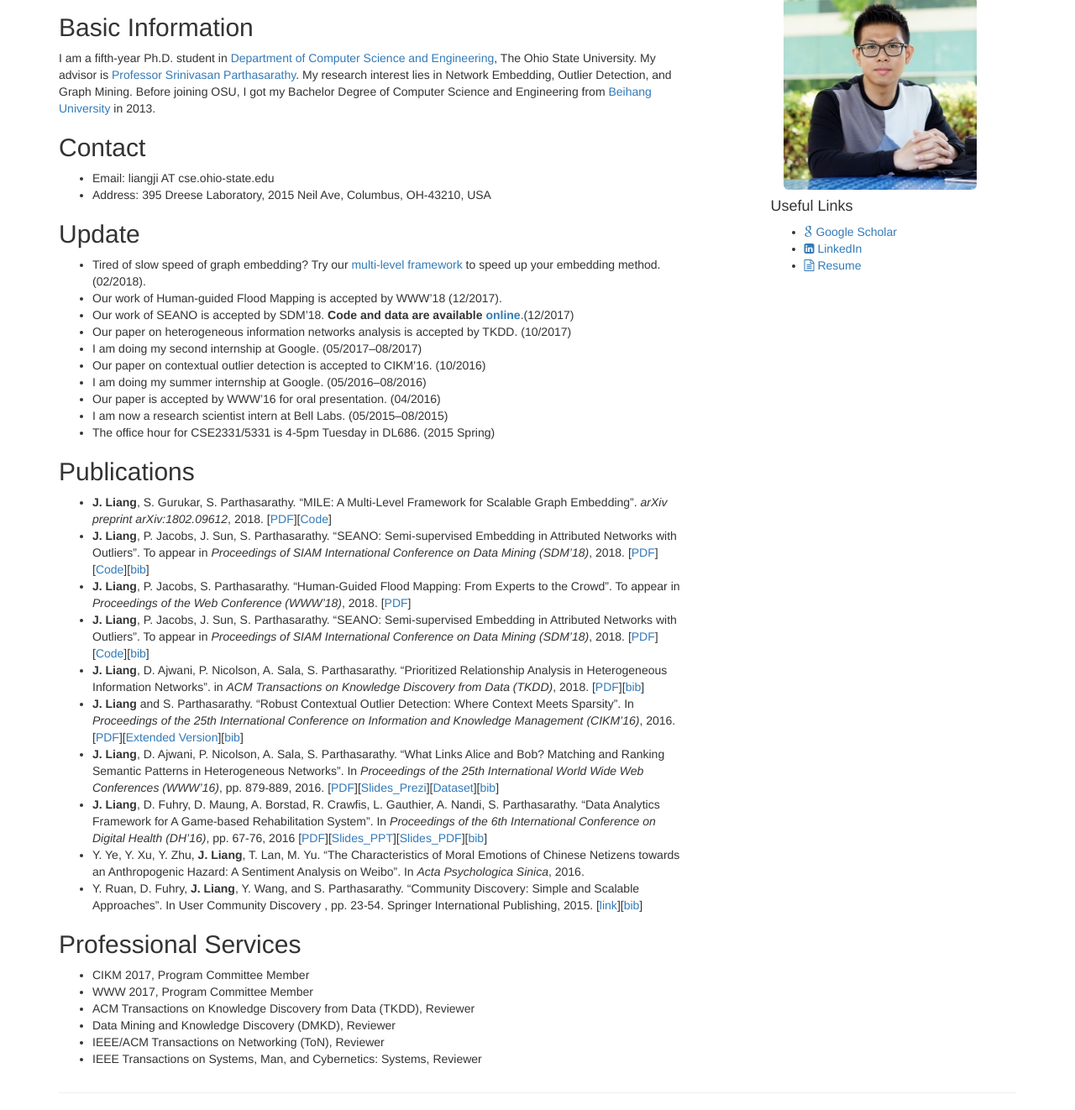
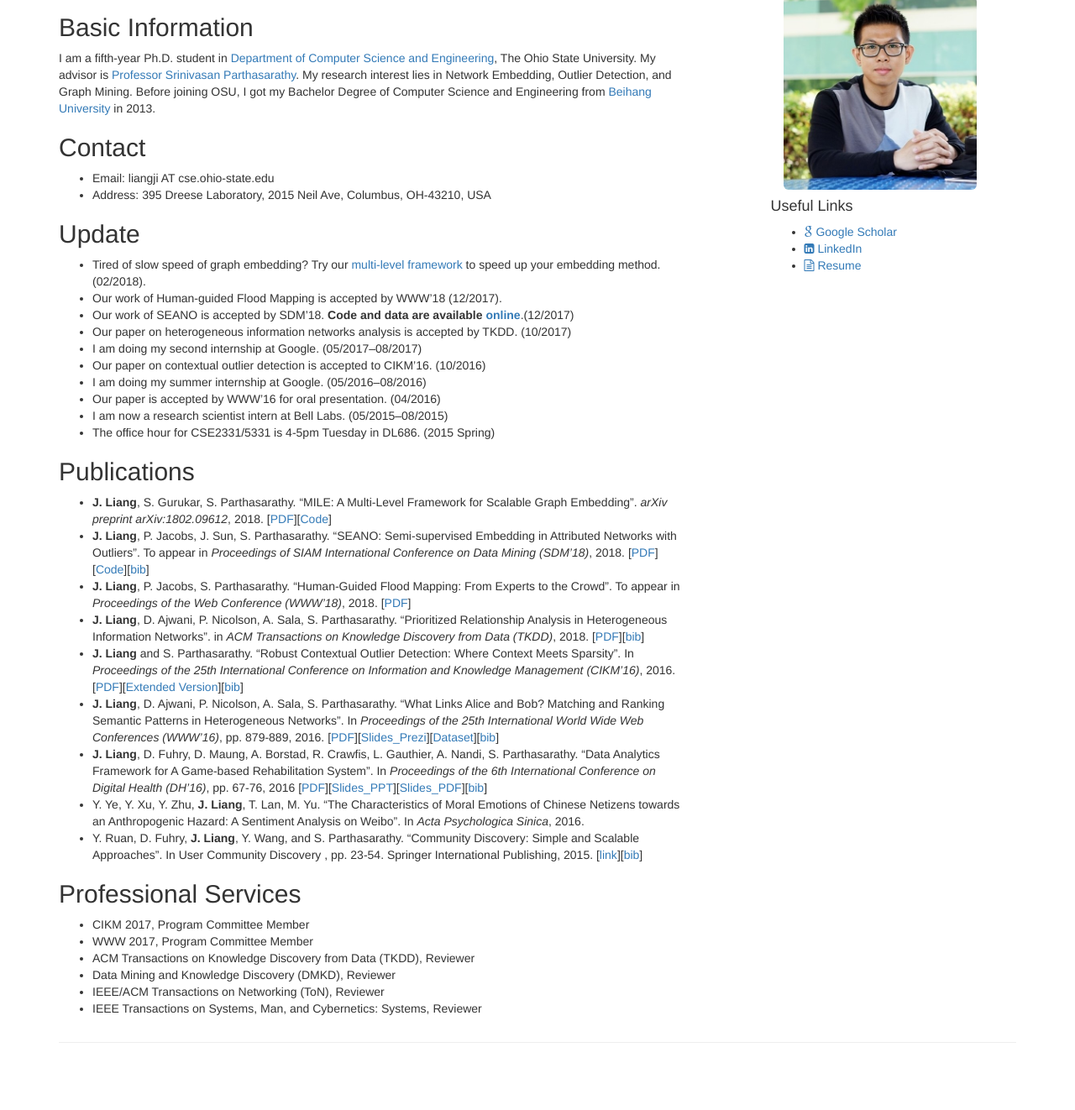
Before and after one commit to BuckeyeDM/BuckeyeDM.github.io, a Jekyll site: the page built from index.md, in a window 1280 px wide, cut to the strip 104-1426 px from the top of the page. Shown: the whole strip at 84% size. Built offline with Jekyll 4.4.1, drawn with Linux system fonts in a browser that asks for light colours; after the commit the page ends 1366 px from its top, so only the background shows below that.

```diff
--- a/index.md
+++ b/index.md
@@ -28,7 +28,6 @@
 * **J. Liang**, S. Gurukar, S. Parthasarathy. "MILE: A Multi-Level Framework for Scalable Graph Embedding". *arXiv preprint arXiv:1802.09612*, 2018. \[[PDF](https://arxiv.org/pdf/1802.09612.pdf)\]\[[Code](./contact_me.html)\]
 * **J. Liang**, P. Jacobs, J. Sun, S. Parthasarathy. "SEANO: Semi-supervised Embedding in Attributed Networks with Outliers". To appear in *Proceedings of SIAM International Conference on Data Mining (SDM'18)*, 2018. \[[PDF](https://arxiv.org/pdf/1703.08100.pdf)\]\[[Code](/SEANO)\]\[[bib](publications/SDM18.txt)\]
 * **J. Liang**, P. Jacobs, S. Parthasarathy. "Human-Guided Flood Mapping: From Experts to the Crowd". To appear in *Proceedings of the Web Conference (WWW'18)*, 2018. \[[PDF](./publications/CHUG_FM.pdf)\]
-* **J. Liang**, P. Jacobs, J. Sun, S. Parthasarathy. "SEANO: Semi-supervised Embedding in Attributed Networks with Outliers". To appear in *Proceedings of SIAM International Conference on Data Mining (SDM'18)*, 2018. \[[PDF](https://arxiv.org/pdf/1703.08100.pdf)\]\[[Code](/SEANO)\]\[[bib](publications/SDM18.txt)\]
 * **J. Liang**, D. Ajwani, P. Nicolson, A. Sala, S. Parthasarathy. "Prioritized Relationship Analysis in Heterogeneous Information Networks". in *ACM Transactions on Knowledge Discovery from Data (TKDD)*, 2018. \[[PDF](publications/TKDD_2018.pdf)\]\[[bib](publications/TKDD18.txt)\]
 * **J. Liang** and S. Parthasarathy. "Robust Contextual Outlier Detection: Where Context Meets Sparsity". In *Proceedings of the 25th International Conference on Information and Knowledge Management (CIKM'16)*, 2016. \[[PDF](./publications/CIKM16_ROCOD.pdf)\]\[[Extended Version](https://arxiv.org/abs/1607.08329)\]\[[bib](./publications/CIKM16.txt)\]
 * **J. Liang**, D. Ajwani, P. Nicolson, A. Sala, S. Parthasarathy. "What Links Alice and Bob? Matching and Ranking Semantic Patterns in Heterogeneous Networks". In *Proceedings of the 25th International World Wide Web Conferences (WWW'16)*, pp. 879-889, 2016. \[[PDF](./publications/WWW16_PRO-HEAPS.pdf)\]\[[Slides_Prezi](http://prezi.com/f524pmfbtixc/?utm_campaign=share&utm_medium=copy&rc=ex0share)\]\[[Dataset](./PRO-HEAPS/)\]\[[bib](publications/WWW16.txt)\]
```
